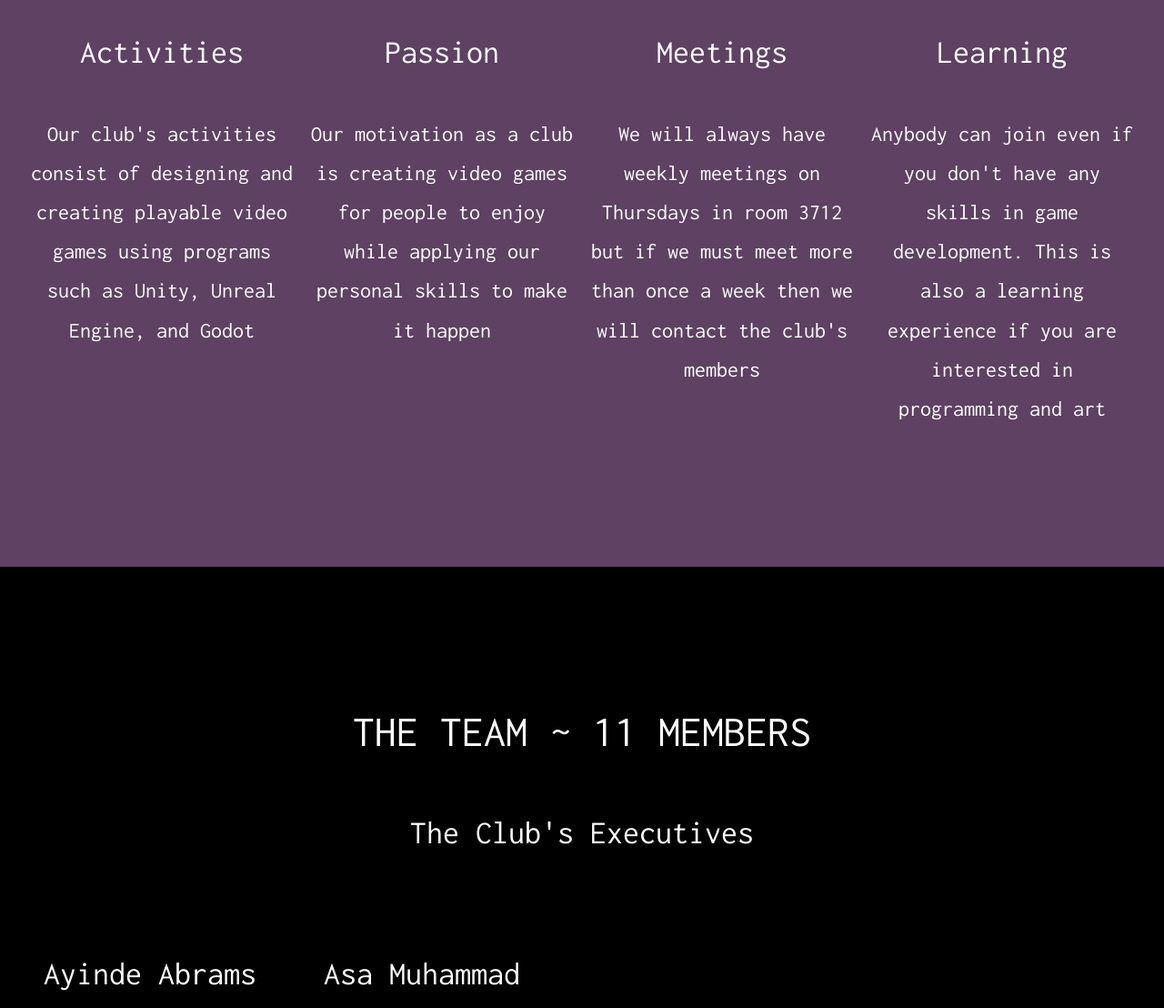
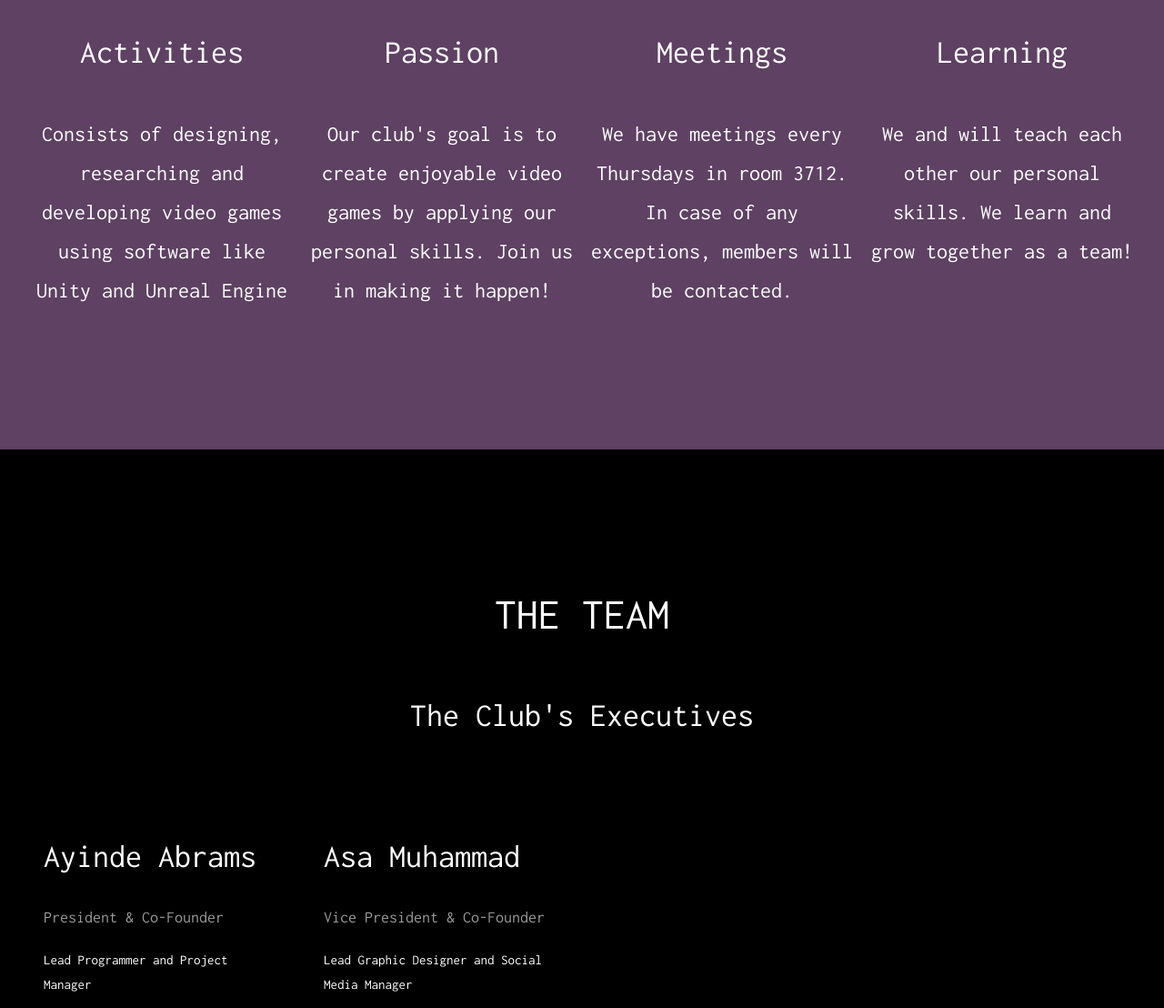
Before and after one commit to ButterToasty/wheatongdc, a plain HTML site: page index.html in a window 1280 px wide. Shown: the part 1290-2398 px from the top of the page at 91% size. Drawn offline with nearby package versions, Linux system fonts and the light colour scheme.

Commit message:
Update index.html #1

```diff
--- a/index.html
+++ b/index.html
@@ -82,28 +82,28 @@ body, html {
     <div class="w3-quarter">
       <i class="fa fa-laptop w3-margin-bottom w3-jumbo w3-center"></i>
       <p class="w3-xxlarge">Activities</p>
-      <p class= "w3-xlarge">Our club's activities consist of designing and creating playable video games using programs such as Unity, Unreal Engine, and Godot</p>
+      <p class= "w3-xlarge">Consists of designing, researching and developing video games using software like Unity and Unreal Engine</p>
     </div>
     <div class="w3-quarter">
       <i class="fa fa-heart w3-margin-bottom w3-jumbo"></i>
       <p class="w3-xxlarge">Passion</p>
-      <p class= "w3-xlarge">Our motivation as a club is creating video games for people to enjoy while applying our personal skills to make it happen</p>
+      <p class= "w3-xlarge">Our club's goal is to create enjoyable video games by applying our personal skills. Join us in making it happen!</p>
     </div>
     <div class="w3-quarter">
       <i class="fa fa-pie-chart w3-margin-bottom w3-jumbo"></i>
       <p class="w3-xxlarge">Meetings</p>
-      <p class= "w3-xlarge">We will always have weekly meetings on Thursdays in room 3712 but if we must meet more than once a week then we will contact the club's members</p>
+      <p class= "w3-xlarge">We have meetings every Thursdays in room 3712. In case of  any exceptions, members will be contacted.</p>
     </div>
     <div class="w3-quarter">
       <i class="fa fa-graduation-cap w3-margin-bottom w3-jumbo"></i>
       <p class="w3-xxlarge">Learning</p>
-      <p class= "w3-xlarge">Anybody can join even if you don't have any skills in game development. This is also a learning experience if you are interested in programming and art</p>
+      <p class= "w3-xlarge">We and will teach each other our personal skills. We learn and grow together as a team!</p>
     </div>
   </div>
 </div>
 <!-- Team Section -->
 <div class="w3-container w3-black" style="padding:128px 16px" id="team">
-  <h3 class="w3-center w3-xxxlarge">THE TEAM ~ 11 MEMBERS</h3>
+  <h3 class="w3-center w3-xxxlarge">THE TEAM</h3>
   <p class="w3-center w3-xxlarge">The Club's Executives</p>
   <div class="w3-row-padding w3-grayscale" style="margin-top:64px">
     <div class="w3-col l3 m6 w3-margin-top">
@@ -111,7 +111,7 @@ body, html {
         <div class="w3-container">
           <h3 class="w3-xxlarge">Ayinde Abrams</h3>
           <p class="w3-opacity w3-large">President & Co-Founder</p>
-          <p class="w3-medium">Head programmer and club planner</p>
+          <p class="w3-medium">Lead Programmer and Project Manager</p>
           <p><form action="https://www.instagram.com/nkosiayinde?" target="https://www.instagram.com/nkosiayinde?">
               <button class="w3-button w3-light-grey w3-block"><i class="fa fa-instagram"></i> @nkosiayinde</button>
 
@@ -125,7 +125,7 @@ body, html {
         <div class="w3-container">
           <h3 class="w3-xxlarge">Asa Muhammad</h3>
           <p class="w3-opacity w3-large">Vice President & Co-Founder</p>
-          <p class="w3-medium">Head graphic designer and social media manager</p>
+          <p class="w3-medium">Lead Graphic Designer and Social Media Manager</p>
           <p><form action="https://www.instagram.com/asa.was.here?" target="https://www.instagram.com/asa.was.here?">
               <button class="w3-button w3-light-grey w3-block"><i class="fa fa-instagram"></i> @asa.was.here</button>
 
```
